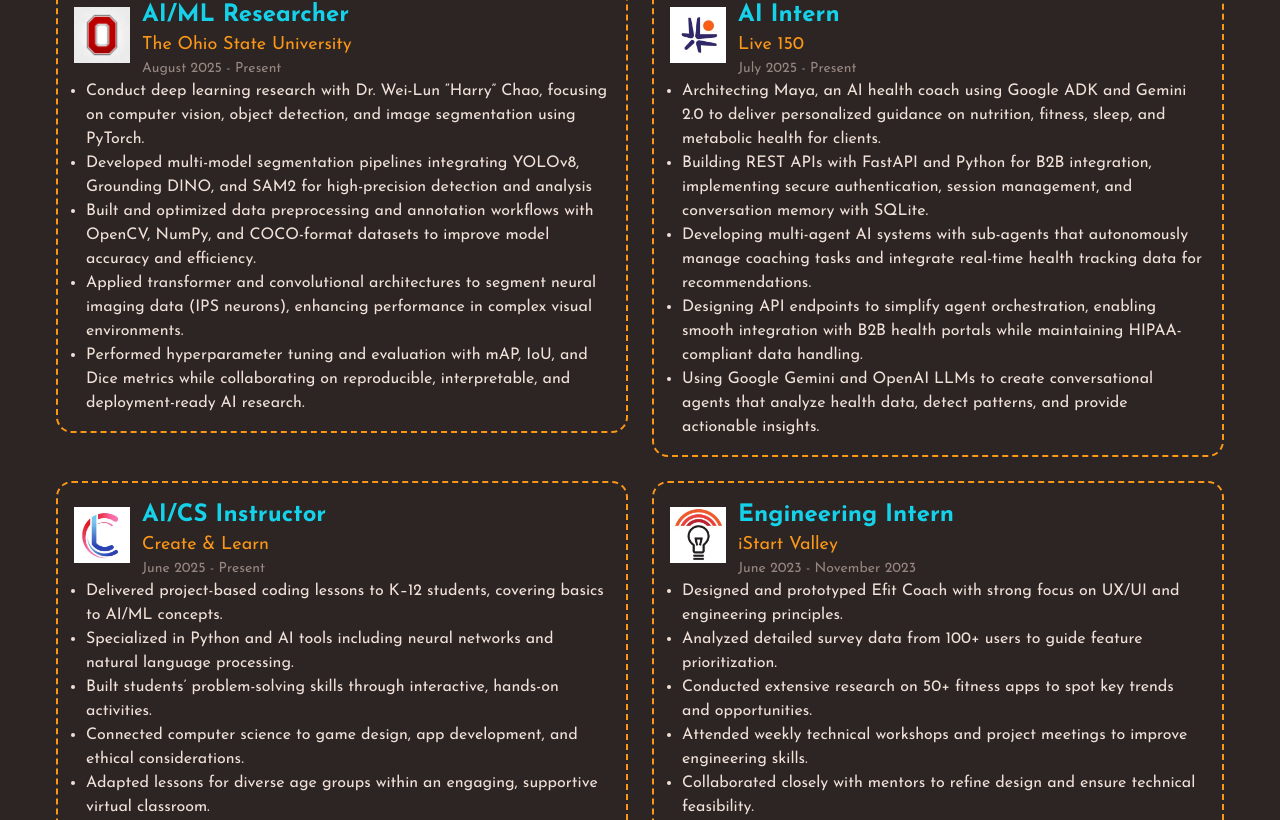
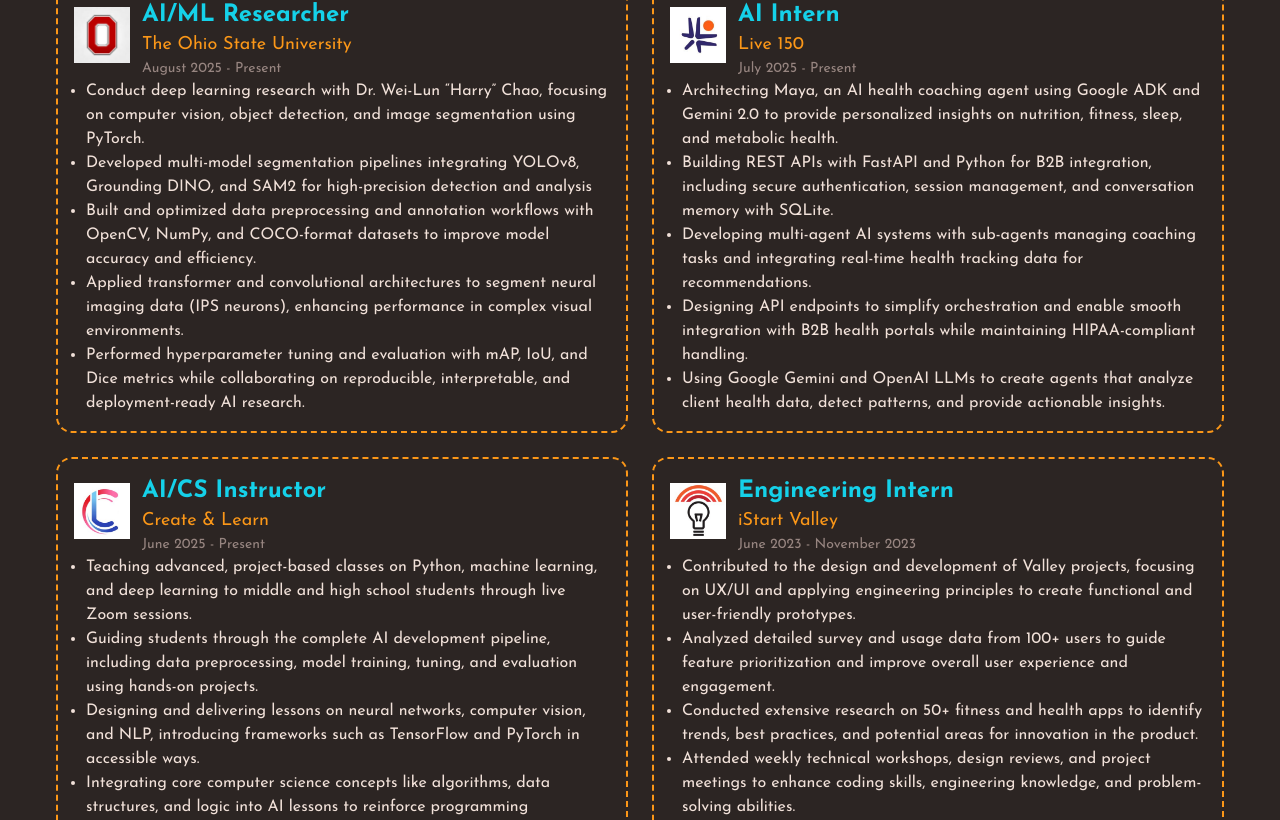
Before and after one commit to TejasNaik24/Portfolio-Website, a React (Vite) app in the folder portfolio-frontend/: page / in a window 1280 px wide. Shown: the part 1757-2577 px from the top of the page. Built offline with nearby package versions, Linux system fonts and the light colour scheme.

Commit message:
updated experiences tab

```diff
--- a/portfolio-frontend/src/components/experienceSection/AllExperience.jsx
+++ b/portfolio-frontend/src/components/experienceSection/AllExperience.jsx
@@ -20,11 +20,11 @@ const experiences = [
     company: "Live 150",
     date: "July 2025 - Present",
     responsibilities: [
-      "Architecting Maya, an AI health coach using Google ADK and Gemini 2.0 to deliver personalized guidance on nutrition, fitness, sleep, and metabolic health for clients.",
-      "Building REST APIs with FastAPI and Python for B2B integration, implementing secure authentication, session management, and conversation memory with SQLite.",
-      "Developing multi-agent AI systems with sub-agents that autonomously manage coaching tasks and integrate real-time health tracking data for recommendations.",
-      "Designing API endpoints to simplify agent orchestration, enabling smooth integration with B2B health portals while maintaining HIPAA-compliant data handling.",
-      "Using Google Gemini and OpenAI LLMs to create conversational agents that analyze health data, detect patterns, and provide actionable insights.",
+      "Architecting Maya, an AI health coaching agent using Google ADK and Gemini 2.0 to provide personalized insights on nutrition, fitness, sleep, and metabolic health.",
+      "Building REST APIs with FastAPI and Python for B2B integration, including secure authentication, session management, and conversation memory with SQLite.",
+      "Developing multi-agent AI systems with sub-agents managing coaching tasks and integrating real-time health tracking data for recommendations.",
+      "Designing API endpoints to simplify orchestration and enable smooth integration with B2B health portals while maintaining HIPAA-compliant handling.",
+      "Using Google Gemini and OpenAI LLMs to create agents that analyze client health data, detect patterns, and provide actionable insights.",
     ],
   },
   {
@@ -33,11 +33,11 @@ const experiences = [
     company: "Create & Learn",
     date: "June 2025 - Present",
     responsibilities: [
-      "Delivered project-based coding lessons to K–12 students, covering basics to AI/ML concepts.",
-      "Specialized in Python and AI tools including neural networks and natural language processing.",
-      "Built students’ problem-solving skills through interactive, hands-on activities.",
-      "Connected computer science to game design, app development, and ethical considerations.",
-      "Adapted lessons for diverse age groups within an engaging, supportive virtual classroom.",
+      "Teaching advanced, project-based classes on Python, machine learning, and deep learning to middle and high school students through live Zoom sessions.",
+      "Guiding students through the complete AI development pipeline, including data preprocessing, model training, tuning, and evaluation using hands-on projects.",
+      "Designing and delivering lessons on neural networks, computer vision, and NLP, introducing frameworks such as TensorFlow and PyTorch in accessible ways.",
+      "Integrating core computer science concepts like algorithms, data structures, and logic into AI lessons to reinforce programming fundamentals.",
+      "Collaborating with curriculum developers to refine AI content and ensure material stays current with modern ML and deep learning techniques.",
     ],
   },
   {
@@ -46,11 +46,11 @@ const experiences = [
     company: "iStart Valley",
     date: "June 2023 - November 2023",
     responsibilities: [
-      "Designed and prototyped Efit Coach with strong focus on UX/UI and engineering principles.",
-      "Analyzed detailed survey data from 100+ users to guide feature prioritization.",
-      "Conducted extensive research on 50+ fitness apps to spot key trends and opportunities.",
-      "Attended weekly technical workshops and project meetings to improve engineering skills.",
-      "Collaborated closely with mentors to refine design and ensure technical feasibility.",
+      "Contributed to the design and development of Valley projects, focusing on UX/UI and applying engineering principles to create functional and user-friendly prototypes.",
+      "Analyzed detailed survey and usage data from 100+ users to guide feature prioritization and improve overall user experience and engagement.",
+      "Conducted extensive research on 50+ fitness and health apps to identify trends, best practices, and potential areas for innovation in the product.",
+      "Attended weekly technical workshops, design reviews, and project meetings to enhance coding skills, engineering knowledge, and problem-solving abilities.",
+      "Collaborated closely with mentors and team members to refine project designs, ensure technical feasibility, and align with overall project goals and vision.",
     ],
   },
 ];
```
